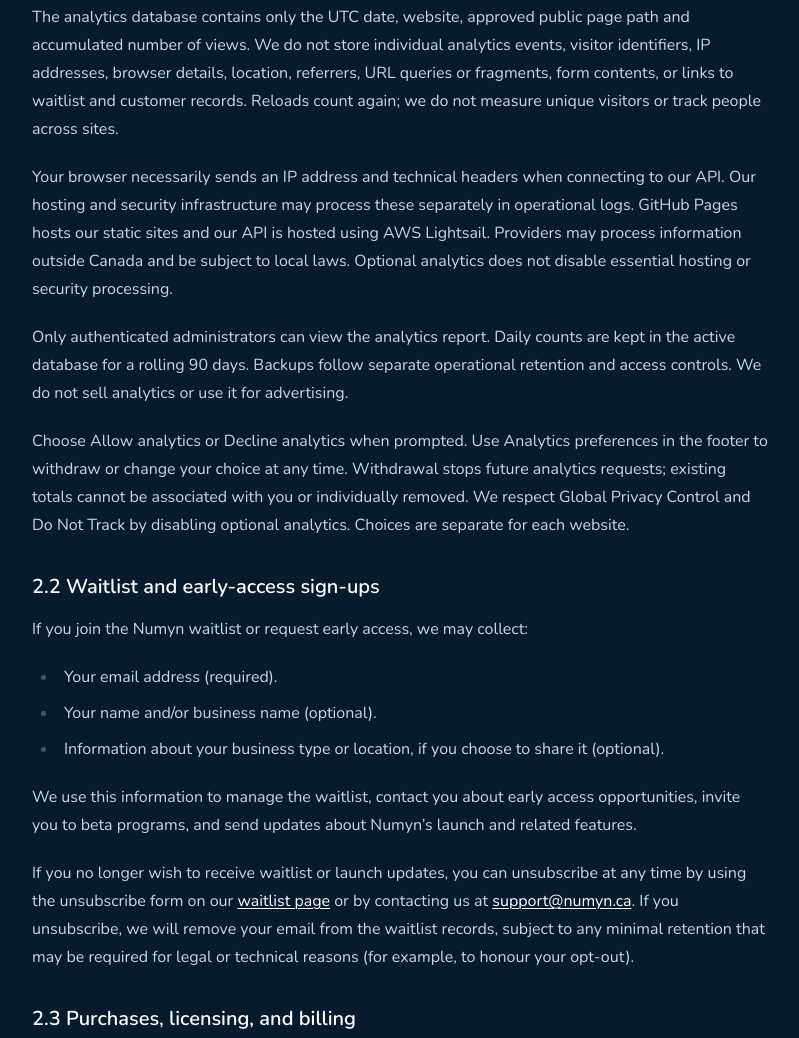
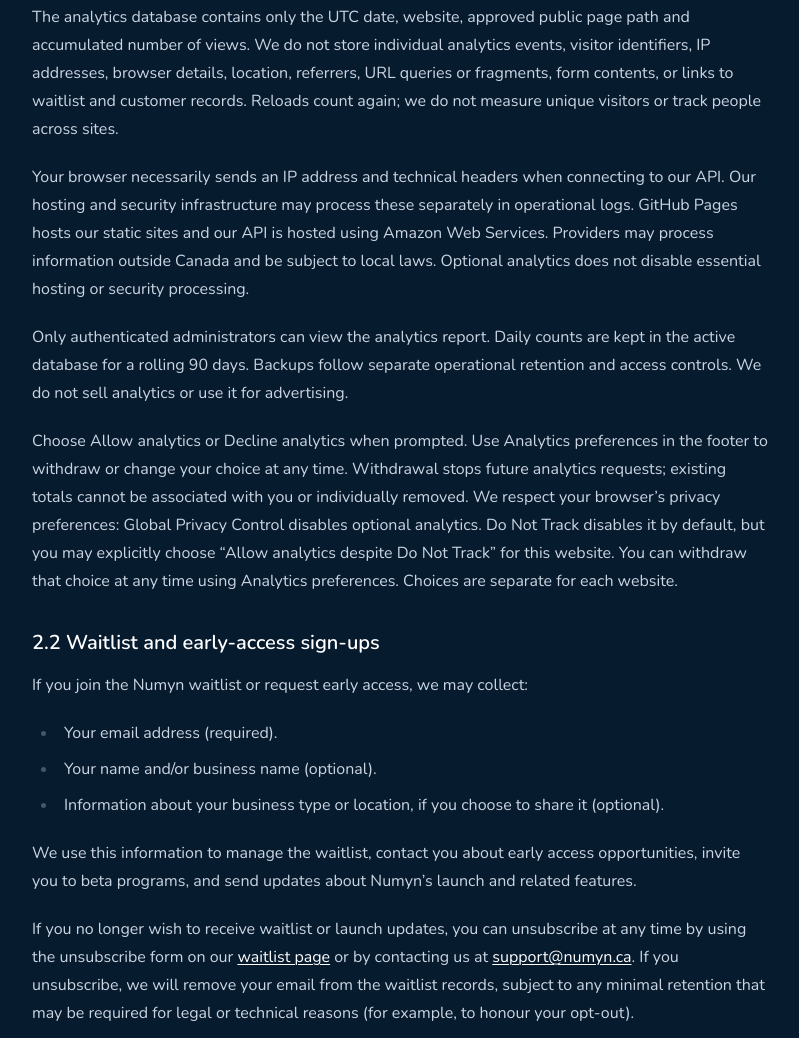
Before and after one commit to numyn-app/numyn-web, a plain HTML site: page privacy.html in a window 1280 px wide. Shown: the part 1226-2264 px from the top of the page, without its empty margins (240-1039 px from the left). Drawn offline with nearby package versions, Linux system fonts and the light colour scheme.

Commit message:
Respect browser preference and support explicit DNT consent

```diff
--- a/privacy.html
+++ b/privacy.html
@@ -179,9 +179,9 @@
     <h3>2.1 Optional website analytics and technical information</h3>
     <p>On numyn.ca and app.numyn.ca, we ask your permission before sending optional page-view counts to our own API at api.numyn.ca. We use these counts to compare use of our public pages and decide which website content to improve. Declining does not affect access to our sites, forms or services.</p>
     <p>The analytics database contains only the UTC date, website, approved public page path and accumulated number of views. We do not store individual analytics events, visitor identifiers, IP addresses, browser details, location, referrers, URL queries or fragments, form contents, or links to waitlist and customer records. Reloads count again; we do not measure unique visitors or track people across sites.</p>
-    <p>Your browser necessarily sends an IP address and technical headers when connecting to our API. Our hosting and security infrastructure may process these separately in operational logs. GitHub Pages hosts our static sites and our API is hosted using AWS Lightsail. Providers may process information outside Canada and be subject to local laws. Optional analytics does not disable essential hosting or security processing.</p>
+    <p>Your browser necessarily sends an IP address and technical headers when connecting to our API. Our hosting and security infrastructure may process these separately in operational logs. GitHub Pages hosts our static sites and our API is hosted using Amazon Web Services. Providers may process information outside Canada and be subject to local laws. Optional analytics does not disable essential hosting or security processing.</p>
     <p>Only authenticated administrators can view the analytics report. Daily counts are kept in the active database for a rolling 90 days. Backups follow separate operational retention and access controls. We do not sell analytics or use it for advertising.</p>
-    <p>Choose Allow analytics or Decline analytics when prompted. Use Analytics preferences in the footer to withdraw or change your choice at any time. Withdrawal stops future analytics requests; existing totals cannot be associated with you or individually removed. We respect Global Privacy Control and Do Not Track by disabling optional analytics. Choices are separate for each website.</p>
+    <p>Choose Allow analytics or Decline analytics when prompted. Use Analytics preferences in the footer to withdraw or change your choice at any time. Withdrawal stops future analytics requests; existing totals cannot be associated with you or individually removed. We respect your browser’s privacy preferences: Global Privacy Control disables optional analytics. Do Not Track disables it by default, but you may explicitly choose “Allow analytics despite Do Not Track” for this website. You can withdraw that choice at any time using Analytics preferences. Choices are separate for each website.</p>
 
     <h3>2.2 Waitlist and early-access sign-ups</h3>
     <p>
@@ -253,7 +253,7 @@
     <p>We seek meaningful consent for the collection, use and disclosure of personal information unless applicable law permits or requires otherwise. Optional website analytics requires an affirmative choice. You may withdraw consent using Analytics preferences. Consent to analytics is separate from consent to waitlist or promotional emails.</p>
 
     <h2>5. Cookies and similar technologies</h2>
-    <p>Optional analytics uses no tracking cookies or persistent visitor IDs. We save only your analytics choice and its date in local storage on your device for up to 180 days before asking again. This preference is not sent to us as an identifier. Theme preferences may also be saved locally. Clearing browser storage resets these choices.</p>
+    <p>Optional analytics uses no tracking cookies or persistent visitor IDs. We save only your analytics choice, whether you explicitly overrode Do Not Track, and the choice date in local storage on your device for up to 180 days before asking again. This preference is not sent to us as an identifier. Theme preferences may also be saved locally. Clearing browser storage resets these choices.</p>
 
     <h2>6. How we share information</h2>
     <p>
```
